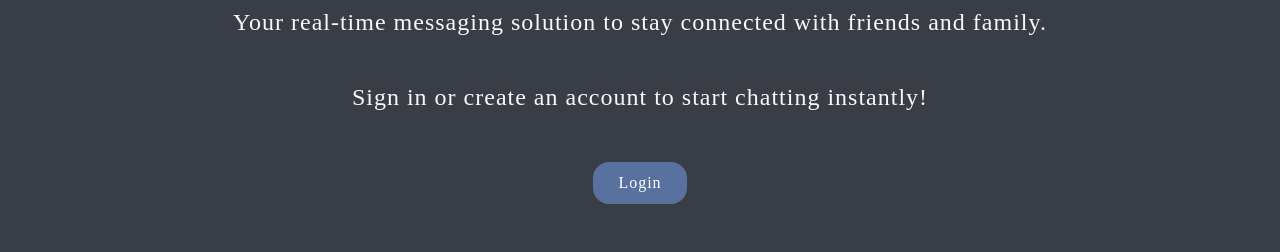
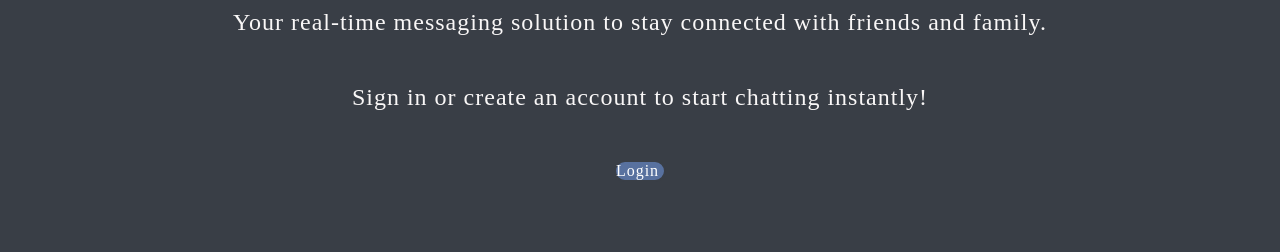
Before and after one commit to K28night/Firebase_Auth, a website with bundled scripts: page index.html in a window 1280 px wide. Shown: the part 293-545 px from the top of the page. Built offline with nearby package versions, Linux system fonts and the light colour scheme; files whose address does not match are found by name; a web font is replaced by a local one.

Commit message:
Add files via upload

```diff
--- a/index.css
+++ b/index.css
@@ -67,7 +67,15 @@ button:hover {
     background-color: #465e8a;
     transform: scale(1.05);
 }
-
+@media (min-width:768px) {
+  .btn{
+    padding:0;
+padding-right:5px;
+  }
+  .wel h1{
+    margin-top: 8.5rem;
+  }
+}
 .content{
     justify-content: space-between;
 }
```
